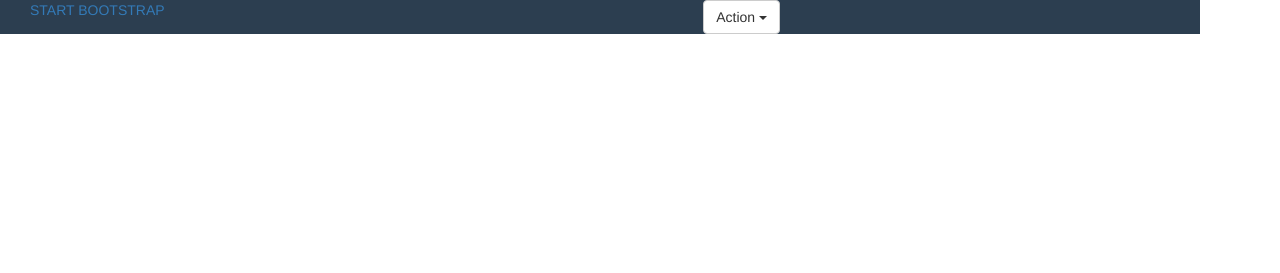
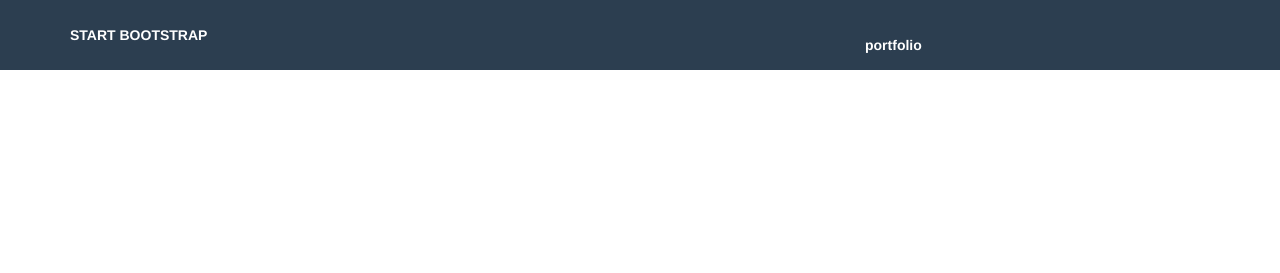
Before and after one commit to yuridido/html-css-bootstrap-freelancer, a plain HTML site: page index.html in a window 1280 px wide. Drawn offline with nearby package versions, Linux system fonts and the light colour scheme.

Commit message:
pausa di raffreddamento

```diff
--- a/css/style.css
+++ b/css/style.css
@@ -1,8 +1,22 @@
 header .container-fluid {
     background-color: #2c3e50;
+    height: 70px;
+    color: white;
+    line-height: 70px;
 }
 
-header {
-    position: fixed;
-    top: 0;
+nav a:link,
+nav a:visited{
+    color: white;
+    font-weight: bold;
 }
+
+nav a:hover {
+    color: #1abc9c;
+    text-decoration: none;
+    background-color: rgba(255, 0, 0, 0);
+}
+
+.start {
+    font-size: 200%;
+}
--- a/index.html
+++ b/index.html
@@ -10,20 +10,25 @@
     </head>
     <body>
         <header>
-            <div class="container-fluid">
+            <nav class="container-fluid navbar-fixed-top clearfix">
                 <div class="container">
                     <div class="row">
-                        <div class="col-xs-6 col-lg-4">
-                            <a href="#">START BOOTSTRAP</a>
+                        <div class="col-xs-12 col-md-4">
+                            <a class="strart" href="#">START BOOTSTRAP</a>
                         </div>
-                        <div class="col-xs-6 col-lg-4 col-offset-lg-4 text-right">
-                            <button type="button" class="btn btn-default dropdown-toggle menu" data-toggle="dropdown" aria-haspopup="true" aria-expanded="false">
+                        <div class="col-xs-12 col-md-4 col-md-offset-4 text-right">
+                            <button type="button" class="btn btn-default dropdown-toggle menu visible-xs-block" data-toggle="dropdown" aria-haspopup="true" aria-expanded="false">
                                 Action <span class="caret"></span>
                             </button>
+                            <ul class="nav navbar-left hidden-xs">
+                                <li><a href="#">portfolio</a></li>
+                                <li><a href="#">about</a></li>
+                                <li><a href="#">contact</a></li>
+                            </ul>
                         </div>
                     </div>
                 </div>
-            </div>
+            </nav>
 
         </header>
     </body>
```
